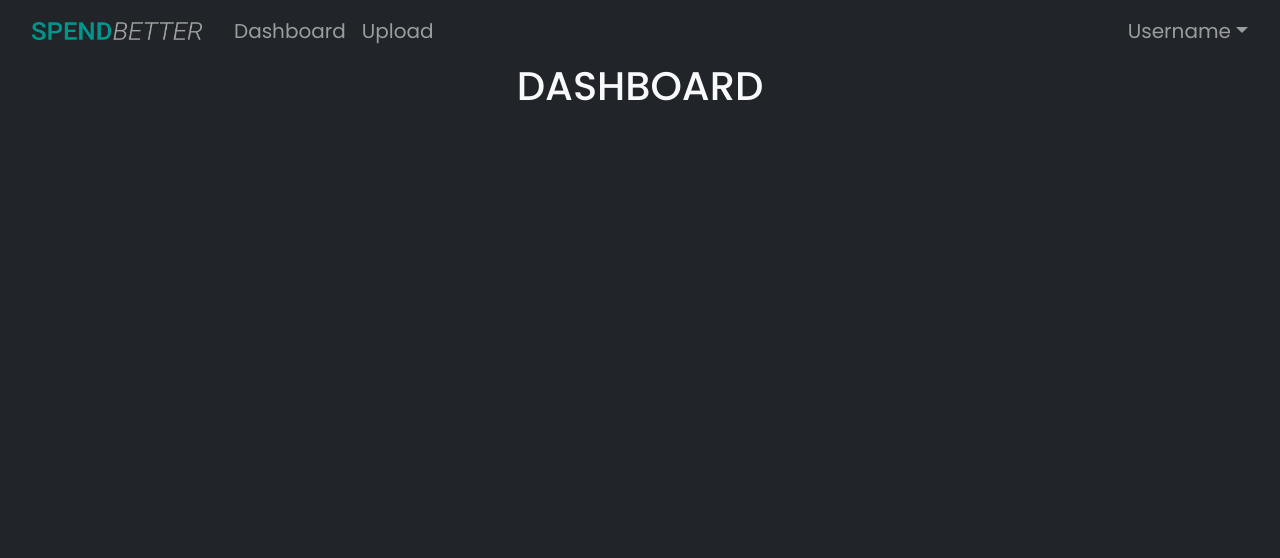
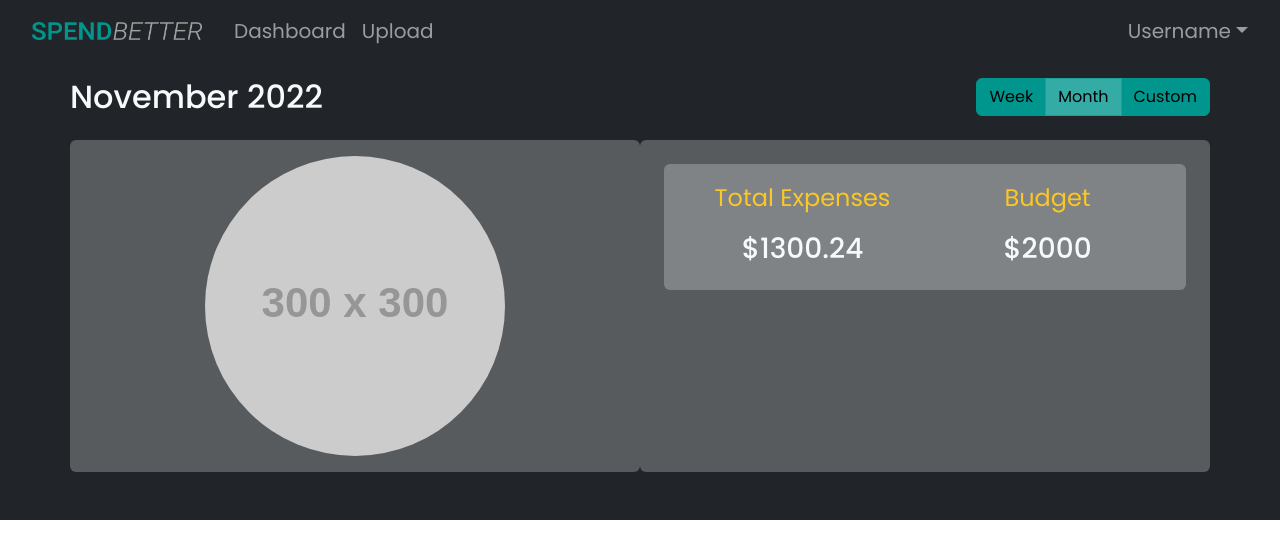
Before and after one commit to nickmendezFlatiron/budget-app, a React (Vite) app in the folder client/: page /dashboard in a window 1280 px wide. Shown: the top 558 px of the page. Built offline with nearby package versions, Linux system fonts and the light colour scheme.

Commit message:
created expense widget

```diff
--- a/client/package.json
+++ b/client/package.json
@@ -14,6 +14,7 @@
     "react-bootstrap": "^2.5.0",
     "react-dom": "^18.2.0",
     "react-router-dom": "^6.4.3",
+    "react-select": "^5.6.0",
     "react-uuid": "^2.0.0"
   },
   "devDependencies": {
--- /dev/null
+++ b/client/src/SampleData.js
@@ -0,0 +1,22 @@
+export const sampleData = {
+  timeFrame: "month",
+  date: "November 2022",
+  categories: [
+    {
+      categoryName: "Other",
+      amount: 500,
+    },
+    {
+      categoryName: "Auto",
+      amount: 550,
+    },
+    {
+      categoryName: "Food",
+      amount: 233,
+    },
+    {
+      categoryName: "Rent",
+      amount: 1200,
+    }
+  ]
+}
--- a/client/src/dashboard/Dashboard.jsx
+++ b/client/src/dashboard/Dashboard.jsx
@@ -1,14 +1,60 @@
-import React from 'react'
+import React, {useState} from 'react'
 
 import Container from 'react-bootstrap/Container';
 import Col from 'react-bootstrap/Col';
 import Row from 'react-bootstrap/Row';
 
+import ToggleButton from 'react-bootstrap/ToggleButton';
+import ToggleButtonGroup from 'react-bootstrap/ToggleButtonGroup';
+
+
+import { sampleData } from '../SampleData';
+
 const Dashboard = () => {
+  const [timeFrame, setTimeFrame] = useState("month")
+
+  const handleTimeFrameChange = (val,e) => {
+    setTimeFrame(e.target.value)
+    console.log({timeFrame, val, e})
+  }
   return (
-    <div className='bg-dark text-light vh-100'>
-      <Container>
-        <h1 className="text-center">DASHBOARD</h1>
+    <div className='bg-dark text-light pb-5'>
+      <Container className="">
+        <Row sm={1} md={2} className="pt-3">
+          <Col className="text-center text-md-end px-0">
+            <ToggleButtonGroup type="checkbox" value={timeFrame} onChange={handleTimeFrameChange} className="">
+              <ToggleButton id="week" value="week">
+                Week
+              </ToggleButton>
+              <ToggleButton id="month" value="month">
+                Month
+              </ToggleButton>
+              <ToggleButton id="custom" value="custom">
+                Custom
+              </ToggleButton>
+            </ToggleButtonGroup>
+          </Col>
+          <Col className="text-center text-md-start order-md-first pt-2 pt-md-0  px-0">
+            <h2>November 2022</h2>
+          </Col>
+        </Row>
+        <Row className="pt-3 text-center" xs={1} md={2}>
+          <Col className="rounded bg-light bg-opacity-25 p-3">
+            <img src="https://via.placeholder.com/300" alt="Chart" className="rounded-circle"/>
+          </Col>
+          <Col className="rounded bg-light bg-opacity-25 p-3">
+            <Row className="rounded bg-light bg-opacity-25 p-3 fs-4 m-2">
+              <Col >
+                <p className="text-warning">Total Expenses</p>
+                <h3>$1300.24</h3>
+              </Col>
+              <Col>
+                <p className="text-warning">Budget</p>
+                <h3>$2000</h3>
+              </Col>
+            </Row>
+          </Col>
+        </Row>
       </Container>
     </div>
   )
```
Also changed, not shown: 1 other file (tests, documents, lock files or other folders).
